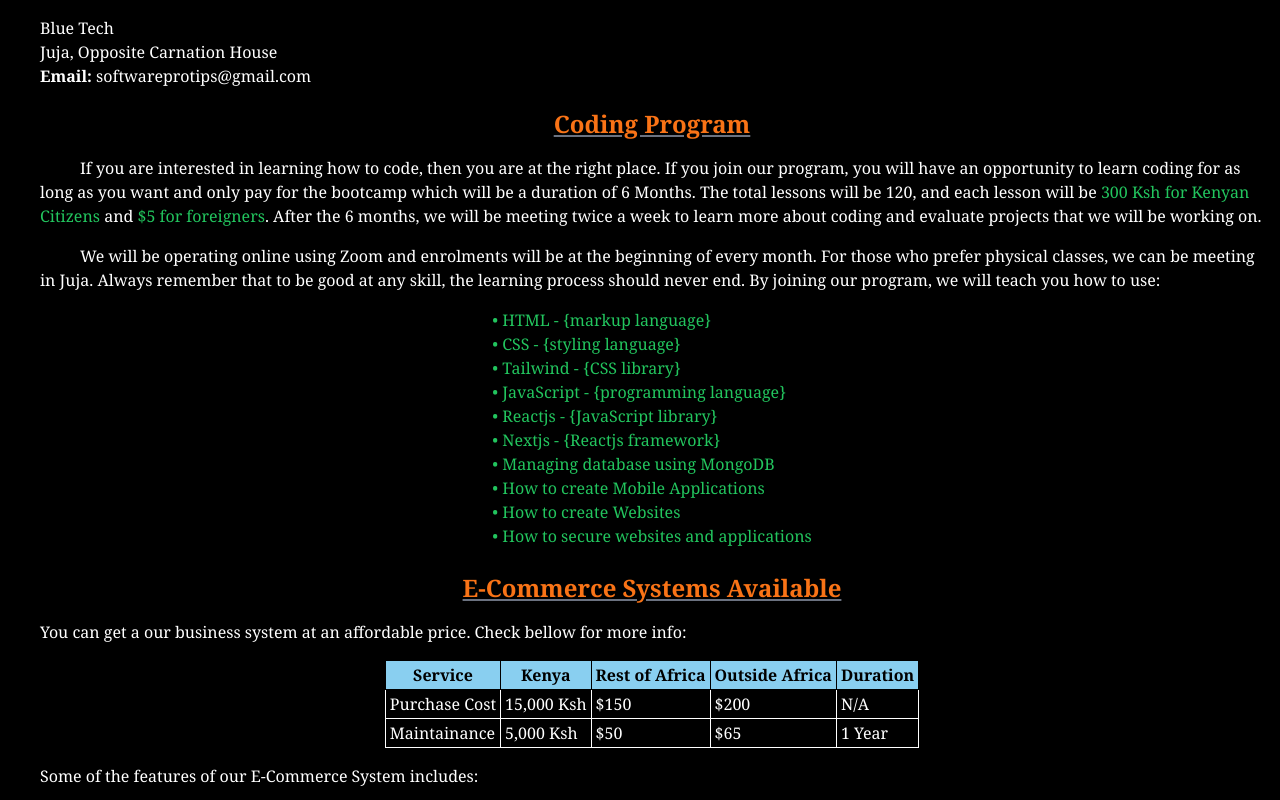
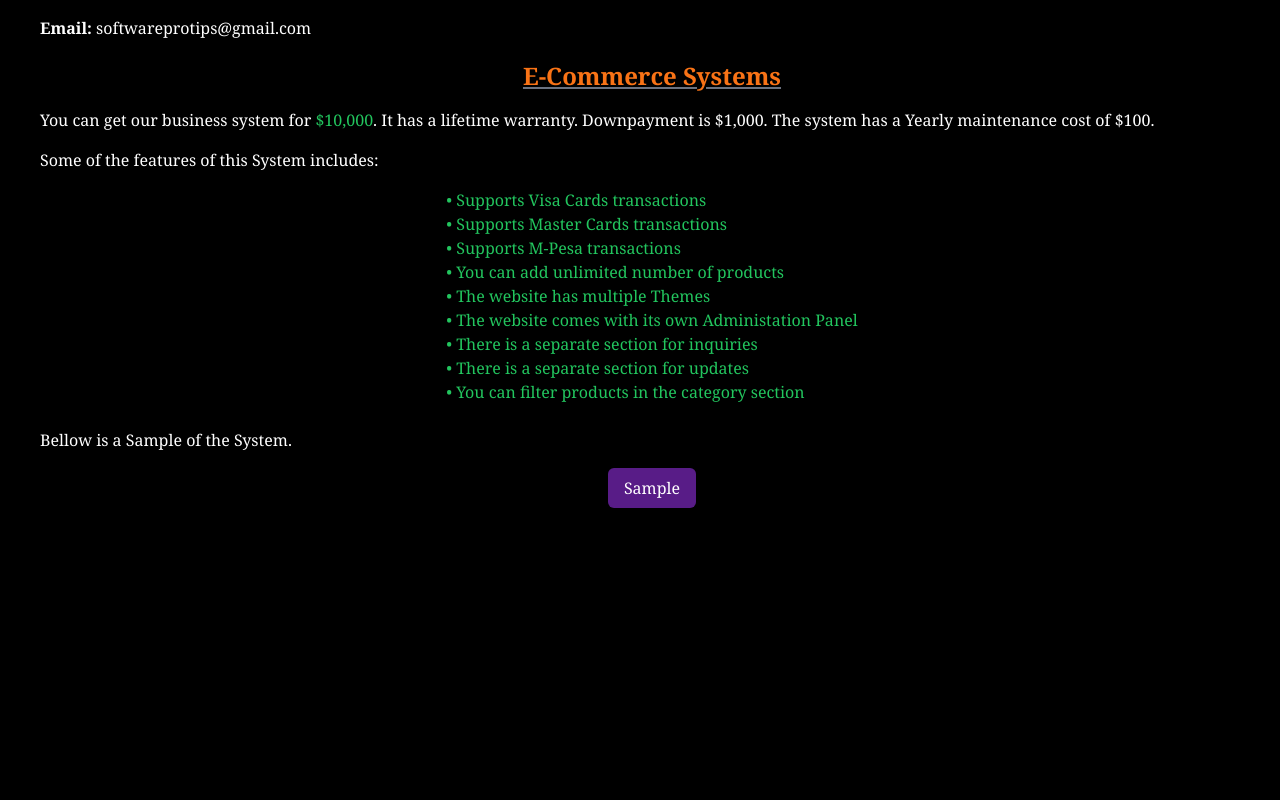
Before and after one commit to mosesmathai/coding-lessons, a Next.js app: page / in a window 1280 px wide. Shown: the top 800 px of the page. Built offline with nearby package versions, Linux system fonts and the light colour scheme.

Commit message:
final copy

```diff
--- a/app/page.js
+++ b/app/page.js
@@ -7,71 +7,17 @@ export default function Home() {
   return (
     <main className="bg-black pt-4 pr-4 pb-4 pl-10 text-white">
       <div className="mb-5">
-        Blue Tech <br/>
-        Juja, Opposite Carnation House <br/>
         <b>Email&#58;</b> softwareprotips@gmail.com<br/>
       </div>
-    <div className="mb-4 flex justify-center underline decoration-gray-500">
-      <h1 className="text-orange-500 text-xl md:text-2xl font-bold">Coding Program</h1>
-    </div>
     <div>
-      <p className="indent-10 mb-4">
-        If you are interested in learning how to code, then you are at the right place. If you join our program, you will have an opportunity to learn coding for as long as you want and only pay for the bootcamp which will be a duration of 6 Months. The total lessons will be 120, and each lesson will be <span className="text-green-500">300 Ksh for Kenyan Citizens</span> and <span className="text-green-500">$5 for foreigners</span>. After the 6 months, we will be meeting twice a week to learn more about coding and evaluate projects that we will be working on.
-      </p>
-      <p className="indent-10 mb-4">
-        We will be operating online using Zoom and enrolments will be at the beginning of every month. For those who prefer physical classes, we can be meeting in Juja. Always remember that to be good at any skill, the learning process should never end. By joining our program, we will teach you how to use:
-      </p>
-      <div className="flex justify-center text-green-500 mb-6">
-        <div>
-          <span>&#8226; HTML - &#123;markup language&#125;</span> <br/>
-          <span>&#8226; CSS  - &#123;styling language&#125;</span> <br/>
-          <span>&#8226; Tailwind - &#123;CSS library&#125;</span> <br/>
-          <span>&#8226; JavaScript - &#123;programming language&#125;</span> <br/>
-          <span>&#8226; Reactjs - &#123;JavaScript library&#125;</span> <br/>
-          <span>&#8226; Nextjs - &#123;Reactjs framework&#125;</span> <br/>
-          <span>&#8226; Managing database using MongoDB</span> <br/>
-          <span>&#8226; How to create Mobile Applications</span> <br/>
-          <span>&#8226; How to create Websites</span> <br/>
-          <span>&#8226; How to secure websites and applications</span> <br/>
-        </div>
-      </div>
       <div className="mb-4 flex justify-center underline decoration-gray-500">
-        <h1 className="text-orange-500 text-center text-xl md:text-2xl font-bold">E-Commerce Systems Available</h1>
+        <h1 className="text-orange-500 text-center text-xl md:text-2xl font-bold">E-Commerce Systems</h1>
       </div>
       <p className=" mb-4">
-        You can get a our business system at an affordable price. Check bellow for more info&#58;
+        You can get our business system for <span className="text-green-500">$10,000</span>. It has a lifetime warranty. Downpayment is $1,000. The system has a Yearly maintenance cost of $100.
       </p>
-      <div className="flex justify-center mb-4">
-        <table>
-          <thead>
-            <tr>
-              <th>Service</th>
-              <th>Kenya</th>
-              <th>Rest of Africa</th>
-              <th>Outside Africa</th>
-              <th>Duration</th>
-            </tr>
-          </thead>
-          <tbody>
-            <tr>
-              <td>Purchase Cost</td>
-              <td>15,000 Ksh</td>
-              <td>$150</td>
-              <td>$200</td>
-              <td>N/A</td>
-            </tr>
-            <tr>
-              <td>Maintainance</td>
-              <td>5,000 Ksh</td>
-              <td>$50</td>
-              <td>$65</td>
-              <td>1 Year</td>
-            </tr>
-          </tbody>
-        </table>
-      </div>
       <p className=" mb-4">
-        Some of the features of our E-Commerce System includes:
+        Some of the features of this System includes:
       </p>
       <div className="flex justify-center text-green-500 mb-6">
         <div>
@@ -87,15 +33,10 @@ export default function Home() {
         </div>
       </div>
       <p className="mb-4">
-        Click the button bellow to test the E-Commerce website.
+        Bellow is a Sample of the System.
       </p>
       <div className="flex justify-center">
         <a onClick={() => setText("processing...")} className="no-underline bg-purple-900 hover:bg-purple-600 py-2 px-4 rounded-md cursor-pointer" target="_blank" href="https://business-website-pied.vercel.app/">{text}</a>
-      </div>
-      <div className="mt-10">
-        <span>Yours Sincerely,</span> <br/>
-        <span>Moses Maina Mathai</span> <br/>
-        <span>Senior Full Stack Developer</span> <br/>
       </div>
     </div>
     </main>
```
